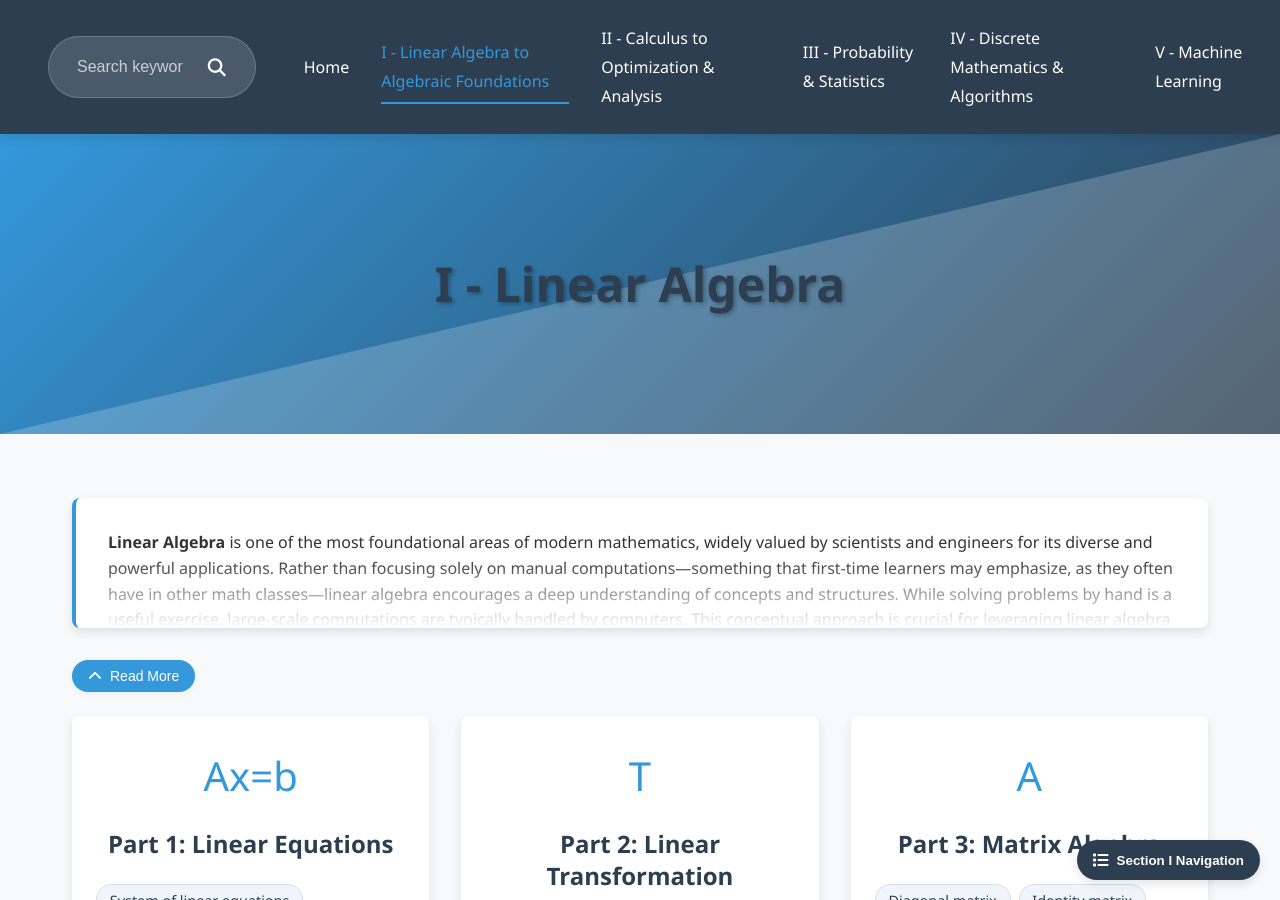
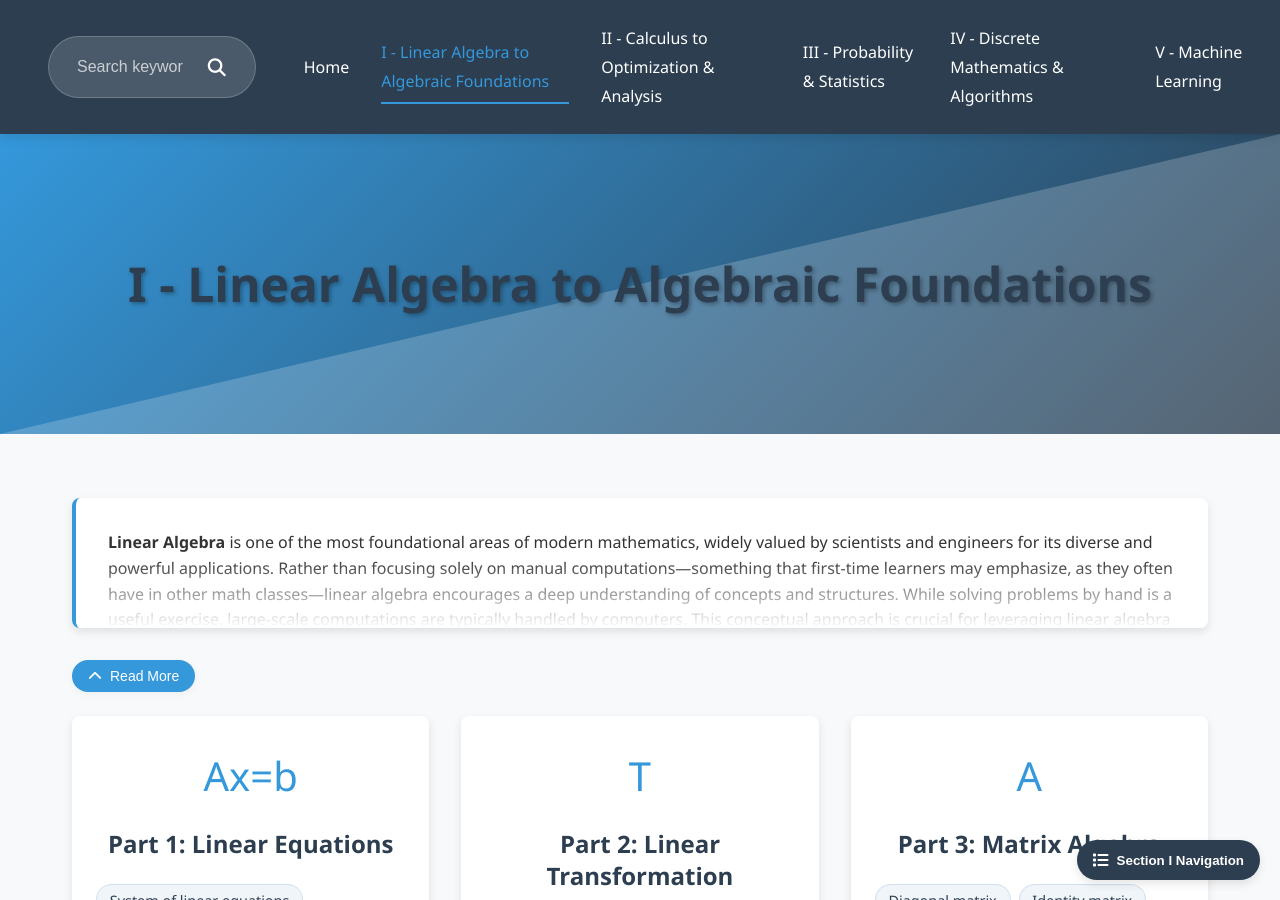
Before and after one commit to Yusukey01/yusukey01.github.io, a Jekyll site: the page built from Mathematics/Linear_algebra/linear_algebra.html, in a window 1280 px wide and 900 px high. Built offline with Jekyll 4.4.1, drawn with Linux system fonts in a browser that asks for light colours.

Commit message:
changed Section I title

```diff
--- a/Mathematics/Linear_algebra/linear_algebra.html
+++ b/Mathematics/Linear_algebra/linear_algebra.html
@@ -66,7 +66,7 @@ uses_python: false
         }
         </script>
         <div class="hero-section">
-            <h1 class="webpage-name">I - Linear Algebra
+            <h1 class="webpage-name">I - Linear Algebra to Algebraic Foundations
             </h1>
         </div>
 
--- a/note.txt
+++ b/note.txt
@@ -22,7 +22,7 @@ Time Series Analysis:
 
 ''''''''''''''''''''''''''''''''''''''''''''''''''''''''''''''''''''''''''''''''''''''''''''''''''''''''''''''''''''
 
-I- Linear Algebra --> "to Algebraic Foundations"
+I- Linear Algebra to Algebraic Foundations
     missing- Moore-Penrose Pseudoinverse (A+) -> Part 8 LS Problem or new section A^TA is singular or non-square
     deeper- Tensor Decomposition -> Part 11 (for data compression in deep learning)
 
```
